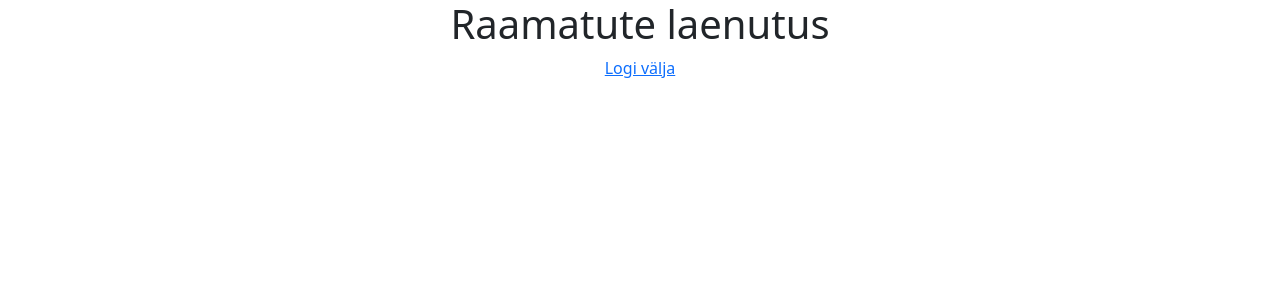
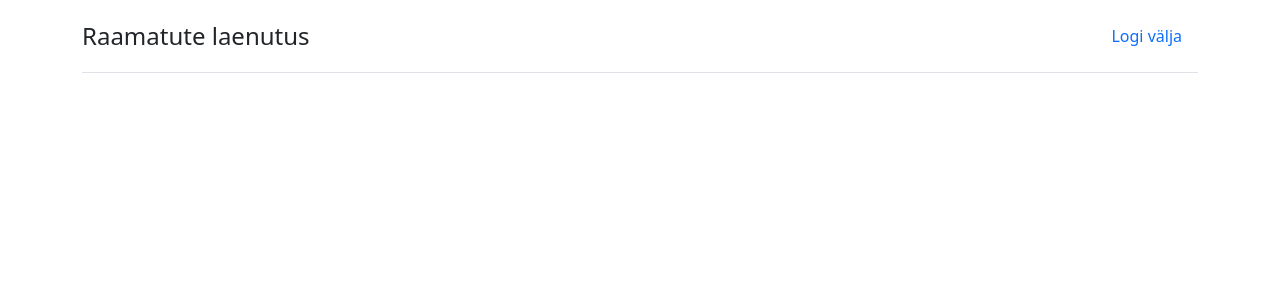
Before and after one commit to dianarand/raamatukogu, a Vue app in the folder frontend/: page / in a window 1280 px wide. Shown: the top 300 px of the page. Built offline with nearby package versions, Linux system fonts and the light colour scheme; sample sign-in values are in the browser's storage.

Commit message:
created header

```diff
--- a/frontend/public/index.html
+++ b/frontend/public/index.html
@@ -4,7 +4,7 @@
     <meta charset="utf-8">
     <meta http-equiv="X-UA-Compatible" content="IE=edge">
     <meta name="viewport" content="width=device-width,initial-scale=1.0">
-    <link rel="icon" href="<%= BASE_URL %>favicon.ico">
+    <link rel="icon" href="<%= BASE_URL %>favicon.svg">
     <link href="https://cdn.jsdelivr.net/npm/bootstrap@5.1.1/dist/css/bootstrap.min.css"
           rel="stylesheet" integrity="sha384-F3w7mX95PdgyTmZZMECAngseQB83DfGTowi0iMjiWaeVhAn4FJkqJByhZMI3AhiU"
           crossorigin="anonymous">
--- a/frontend/src/App.vue
+++ b/frontend/src/App.vue
@@ -1,17 +1,15 @@
 <template>
-  <header>
-    <h1>Raamatute laenutus</h1>
-  </header>
+  <Header />
   <router-view></router-view>
 </template>
 
 <script>
-import Box from './components/Books'
+import Header from './components/Header'
 
 export default {
   name: 'App',
   components: {
-    Box
+    Header
   },
   methods: {
     toggleAddBook() {
--- /dev/null
+++ b/frontend/src/components/Header.vue
@@ -0,0 +1,40 @@
+<template>
+  <div class="container">
+    <header class="d-flex flex-wrap justify-content-center py-3 mb-4 border-bottom">
+      <router-link to="/" class="d-flex align-items-center mb-3 mb-md-0 me-md-auto text-dark text-decoration-none">
+        <span class="fs-4">Raamatute laenutus</span>
+      </router-link>
+      <ul class="nav nav-pills">
+        <li v-if="isLoggedIn" class="nav-item">
+          <a href="javascript:void(0)" class="nav-link" @click="logOut">Logi välja</a>
+        </li>
+      </ul>
+    </header>
+  </div>
+</template>
+
+<script>
+export default {
+  name: "Header",
+  computed: {
+    isLoggedIn() {
+      const token = localStorage.getItem('token')
+      if (token !== null && token !== undefined) {
+        return true
+      } else {
+        return false
+      }
+    }
+  },
+  methods: {
+    logOut() {
+      localStorage.removeItem('token');
+      this.$router.push('/login')
+    },
+  }
+}
+</script>
+
+<style scoped>
+
+</style>
--- a/frontend/src/views/Home.vue
+++ b/frontend/src/views/Home.vue
@@ -1,5 +1,4 @@
 <template>
-  <a href="javascript:void(0)" @click="logOut">Logi välja</a>
   <Search v-if="showForBorrower"/>
   <Books
       @toggle-add-book="toggleAddBook"
@@ -50,11 +49,7 @@ export default {
   methods: {
     toggleAddBook() {
       this.showAddBook = !this.showAddBook
-    },
-    logOut() {
-      localStorage.removeItem('token');
-      this.$router.push('/login')
-    },
+    }
   }
 }
 </script>
```
Also changed, not shown: frontend/public/favicon.svg (added), 1 other file (tests, documents, lock files or other folders).
